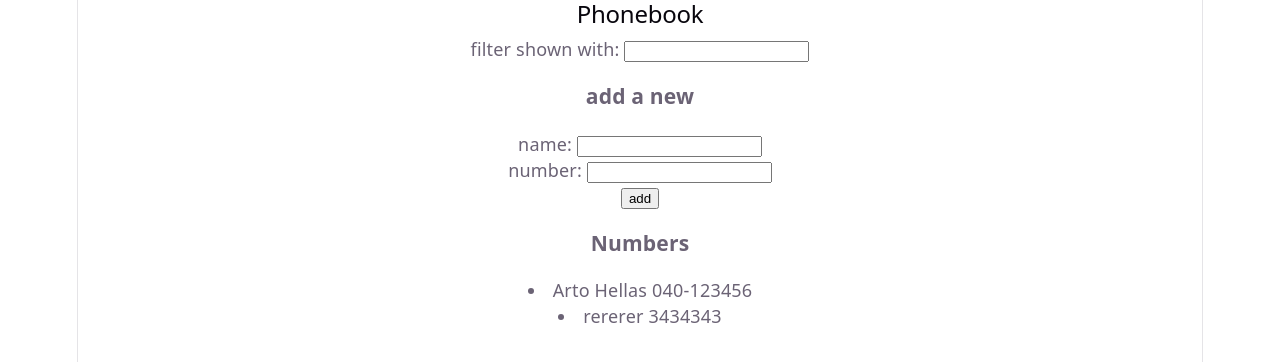
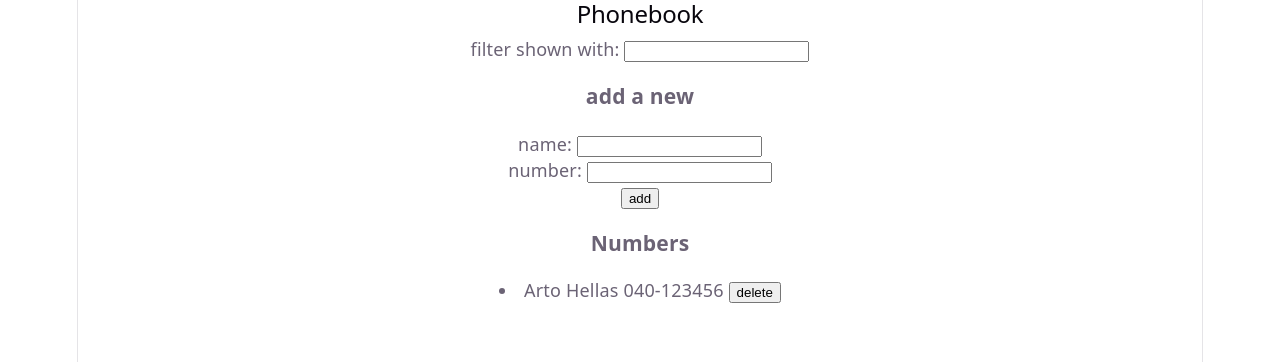
Before and after one commit to Kody971/Fullstack-Stack-Open, a React (Vite) app in the folder part2/phonebook/: page / in a window 1280 px wide. Shown: the top 362 px of the page. Built offline with nearby package versions, Linux system fonts and the light colour scheme; data requests are answered from the project's data file.

Commit message:
add delete features on entries

```diff
--- a/part2/phonebook/db.json
+++ b/part2/phonebook/db.json
@@ -4,11 +4,6 @@
       "name": "Arto Hellas",
       "number": "040-123456",
       "id": "bUidhf6IITA"
-    },
-    {
-      "name": "rererer",
-      "number": "3434343",
-      "id": "a-qSKRVlti4"
     }
   ],
   "$schema": "./node_modules/json-server/schema.json"
--- a/part2/phonebook/src/App.jsx
+++ b/part2/phonebook/src/App.jsx
@@ -11,7 +11,7 @@ const App = () => {
   const [newName, setNewName] = useState("");
   const [newNumber, setNewNumber] = useState("");
   const [search, setSearch] = useState("");
-
+  // render data
   useEffect(() => {
     appService.getAlltData().then((data) => {
       setPersons(data);
@@ -28,6 +28,14 @@ const App = () => {
 
   const handleSearchChange = (event) => {
     setSearch(event.target.value);
+  };
+
+  const handleDeleteData = (id, name) => {
+    if (window.confirm(`Delete ${name}`)) {
+      appService
+        .deleteData(id)
+        .then(() => setPersons(persons.filter((person) => person.id !== id)));
+    }
   };
 
   const nameToShow = search
@@ -70,7 +78,7 @@ const App = () => {
         valueNumber={newNumber}
       />
       <h3>Numbers</h3>
-      <Person data={nameToShow} />
+      <Person data={nameToShow} callback={handleDeleteData} />
     </div>
   );
 };
--- a/part2/phonebook/src/components/ListName.jsx
+++ b/part2/phonebook/src/components/ListName.jsx
@@ -1,8 +1,9 @@
-const ListName = ({ list }) => {
+const ListName = ({ list, callback }) => {
   return (
     <>
       <li>
         {list.name} {list.number}{" "}
+        <button onClick={() => callback(list.id, list.name)}>delete</button>
       </li>
     </>
   );
--- a/part2/phonebook/src/components/Persons.jsx
+++ b/part2/phonebook/src/components/Persons.jsx
@@ -1,10 +1,10 @@
 import ListName from "./ListName";
 
-const Person = ({ data }) => {
+const Person = ({ data, callback }) => {
   return (
     <>
       {data.map((item) => (
-        <ListName key={item.name} list={item} />
+        <ListName key={item.id} list={item} callback={callback} />
       ))}
     </>
   );
--- a/part2/phonebook/src/services/list.js
+++ b/part2/phonebook/src/services/list.js
@@ -9,4 +9,8 @@ const createData = (newData) => {
   return axios.post(baseUrl, newData).then((response) => response.data);
 };
 
-export default { getAlltData, createData };
+const deleteData = (id) => {
+  return axios.delete(`${baseUrl}/${id}`);
+};
+
+export default { getAlltData, createData, deleteData };
```
